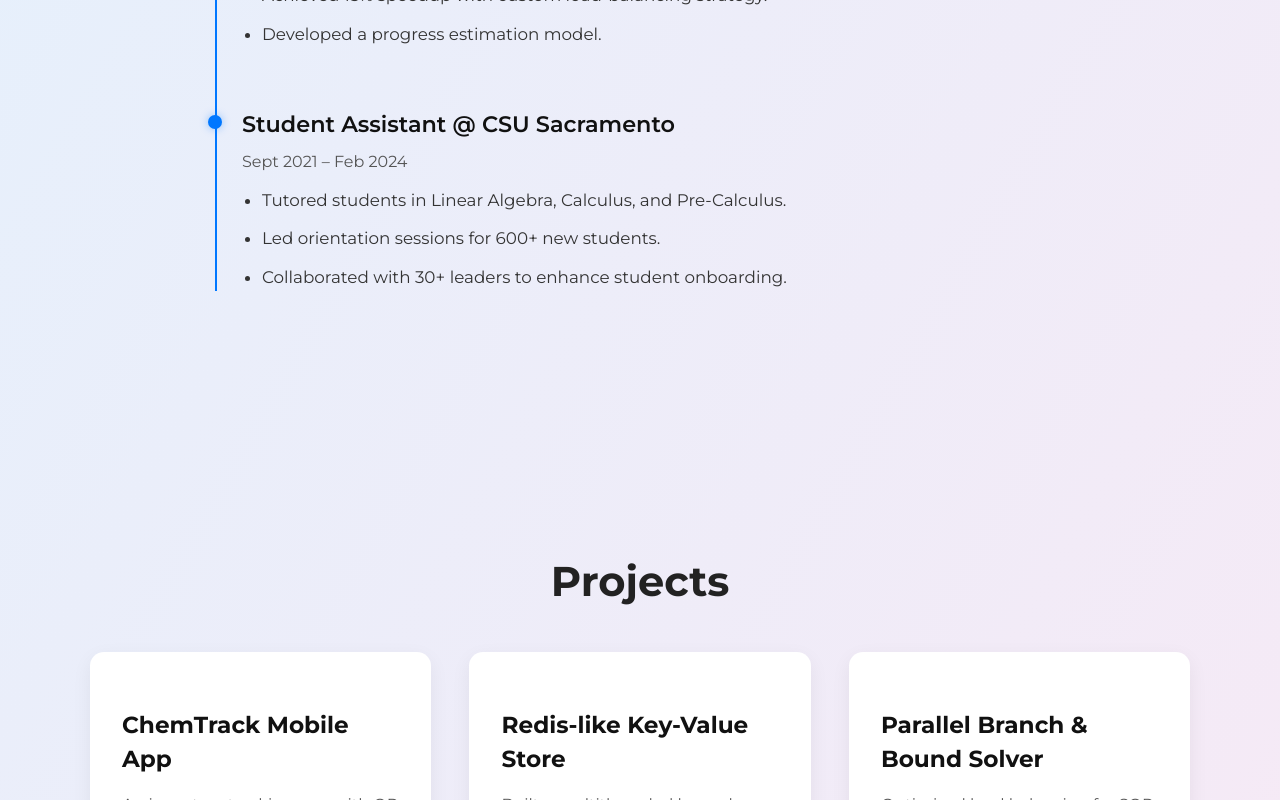
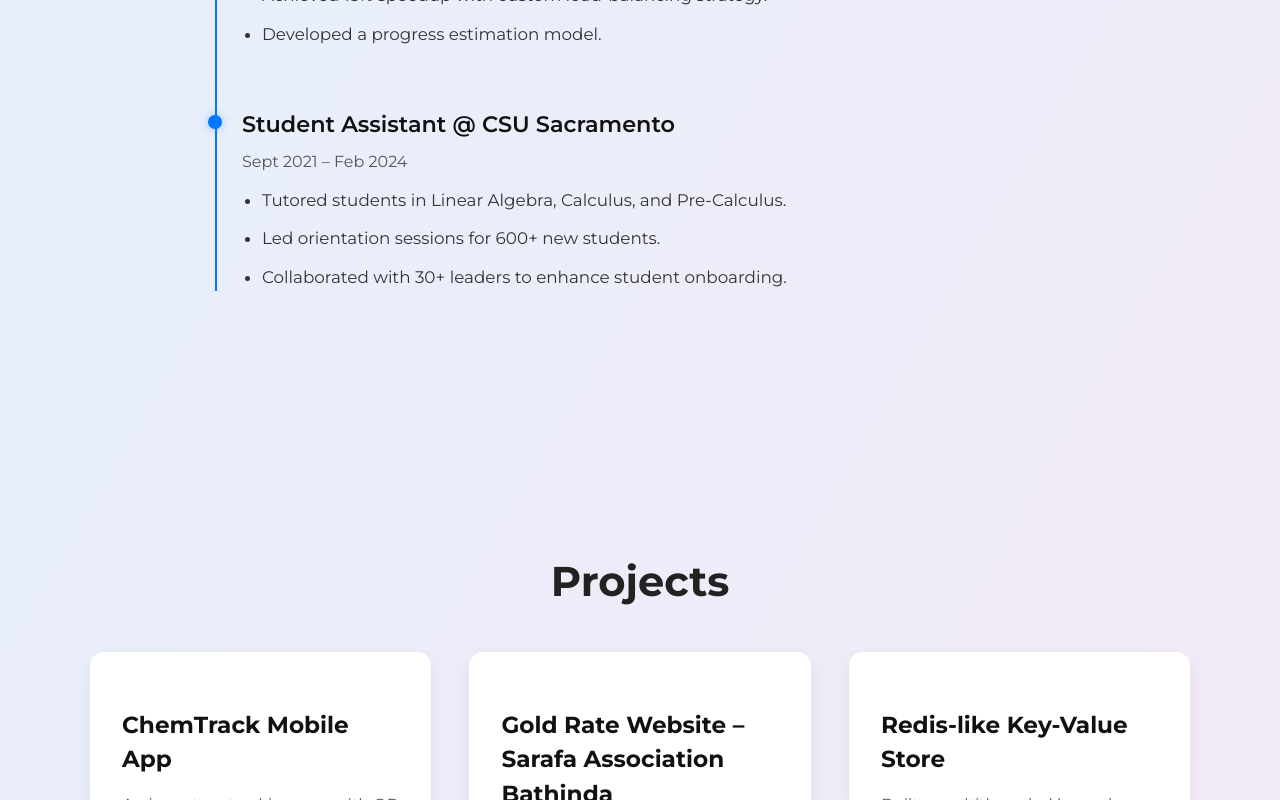
Before and after one commit to ekjyotshinh/portfolio, a React (Vite) app: page / in a window 1280 px wide. Shown: the part 2000-2800 px from the top of the page. Built offline with nearby package versions, Linux system fonts and the light colour scheme.

Commit message:
project updates

```diff
--- a/src/components/Projects/Projects.css
+++ b/src/components/Projects/Projects.css
@@ -63,6 +63,7 @@
 }
 
 .project-link {
+  display: block;
   font-weight: 700;
   color: #0066cc;
   text-decoration: none;
--- a/src/components/Projects/Projects.jsx
+++ b/src/components/Projects/Projects.jsx
@@ -6,9 +6,19 @@ const projectList = [
     title: 'ChemTrack Mobile App',
     description:
       'An inventory tracking app with QR scanning, role-based access, and push/email notifications. Built using React Native, Go, and Firestore.',
-    tech: ['React Native', 'Go', 'Firestore', 'GCS', 'CI/CD', 'TypeScript','Testing'],
-    link: 'https://github.com/ekjyotshinh/ChemTrack'
+    tech: ['React Native', 'Go', 'Firestore', 'GCS', 'CI/CD', 'TypeScript'],
+    link: 'https://github.com/ekjyotshinh/ChemTrack',
+    demo: 'https://imgur.com/a/chemtrack-demo-h9Tlx1o'
   },
+
+  {
+    title: 'Gold Rate Website – Sarafa Association Bathinda',
+    description:
+      'Developed an official website for the Sarafa Association Bathinda to publish daily gold and silver rates. Features include real-time updates, admin dashboard, and archive access. Used daily by local vendors and customers.',
+    tech: ['React', 'TypeScript', 'Firebase', 'GCS', 'GCR'],
+    live: 'https://sarafaassociationbathinda.com/'
+  },
+
   {
     title: 'Redis-like Key-Value Store',
     description:
@@ -16,13 +26,25 @@ const projectList = [
     tech: ['Python', 'Sockets', 'Multithreading'],
     link: 'https://github.com/ekjyotshinh/Lightweight-Redis-clone'
   },
+
   {
-    title: 'Parallel Branch & Bound Solver',
+    title: 'Youtube Filter Extension',
     description:
-      'Optimized load balancing for SOP in C++ using OpenMP, reducing runtime by 15% for large datasets.',
-    tech: ['C++', 'Parallel Algorithms', 'Multithreading'],
-    link: 'https://github.com/jacobnormington/SOP_Solver'
+      'A chrome extension extension that lets you filter out unwanted videos on youtube based on Keywords, Channel names, Subscription status, Mixes or Shorts content',
+    tech: ['JavaScript', 'HTML', 'CSS', 'Manifest V3'],
+    live: 'https://chromewebstore.google.com/detail/youtube-filter/illdholaaiimmiikblhejpkoplibhhjo'
   },
+
+  {
+    title: 'Pharma Study Simulator',
+    description:
+      'Lead a team of 7 to build a secure web application to monitor patient progress and viral loads for Vendia Inc',
+    tech: ['React', 'Firebase', 'Node.js', 'JavaScript'],
+    link: 'https://github.com/Runtime-Terror-131/Demo'
+  },
+
+
+
 
 ]
 
@@ -40,9 +62,29 @@ function Projects() {
                 <li key={i}>{t}</li>
               ))}
             </ul>
-            <a href={project.link} className="project-link" target="_blank" rel="noreferrer">
-              View Code →
-            </a>
+            {project.live && (
+              <a
+                href={project.live}
+                className="project-link"
+                target="_blank"
+                rel="noreferrer"
+              >
+                {project.title.includes('Extension') ? 'Checkout Extension →' : 'View Website →'}
+              </a>
+            )}
+
+            {project.link && (
+              <a href={project.link} className="project-link" target="_blank" rel="noreferrer">
+                View Code →
+              </a>
+            )}
+
+            {project.demo && (
+              <a href={project.demo} className="project-link" target="_blank" rel="noreferrer">
+                View Demo →
+              </a>
+            )}
+
           </div>
         ))}
       </div>
```
